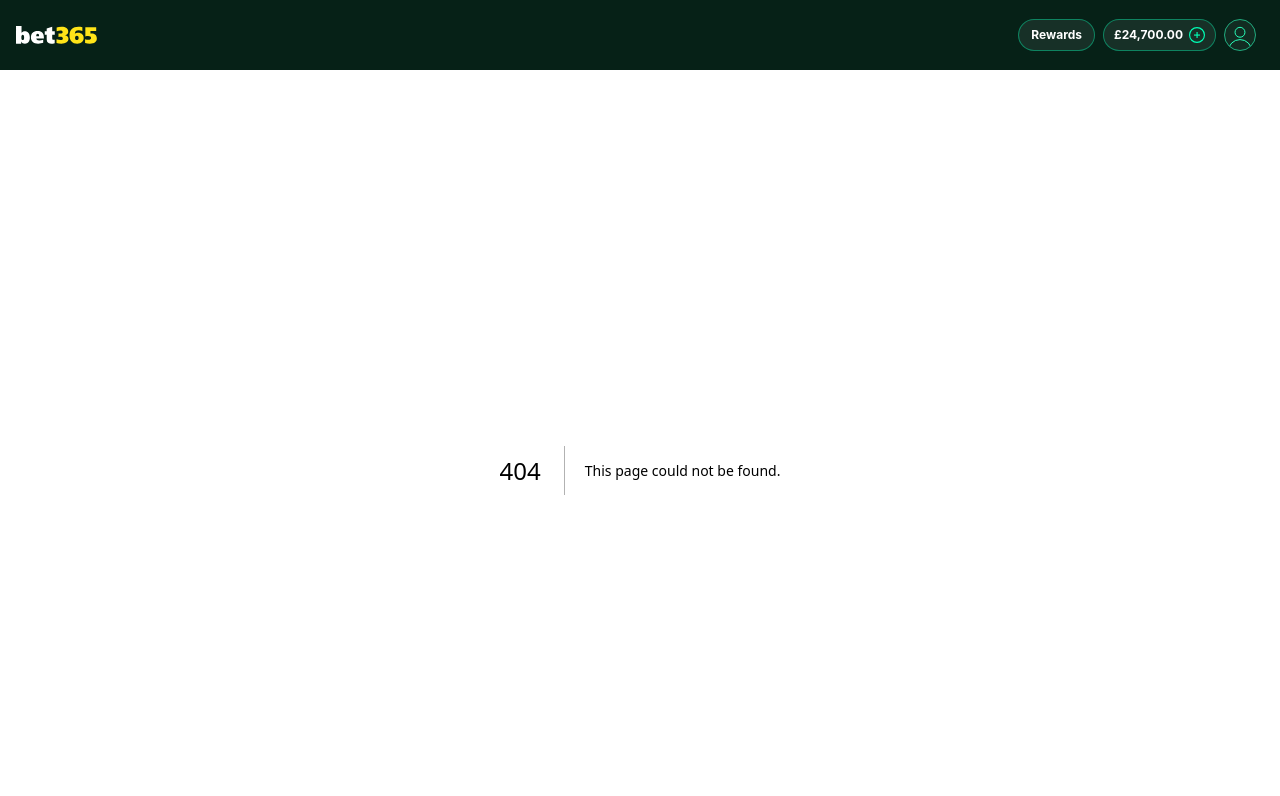
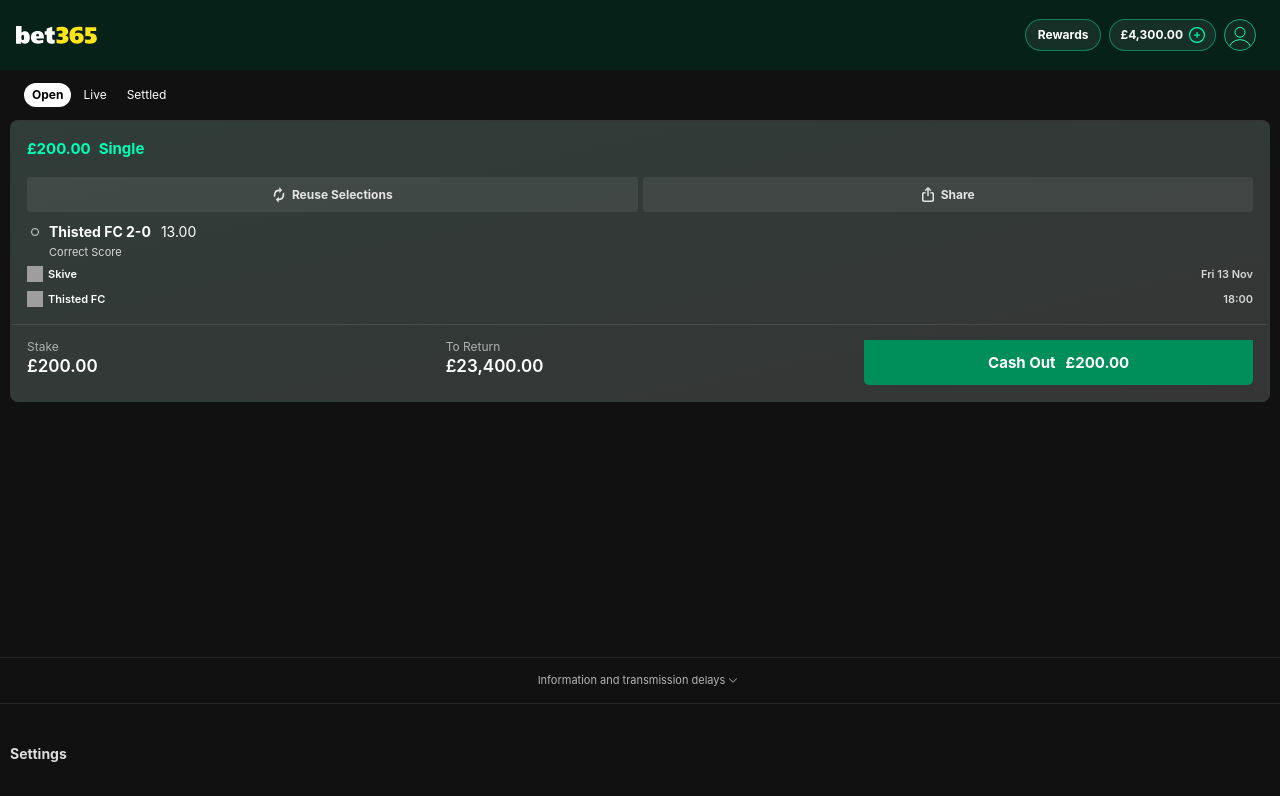
Before and after one commit to oceeboy/bet365, a Next.js app: page /cashout in a window 1280 px wide. Before the commit this address had no page. Shown: the top 796 px of the page. Built offline with nearby package versions, Linux system fonts and the light colour scheme; grey boxes are pictures that could not be loaded.

Commit message:
feat: initialize BetTicketCard state and update cashout page with new bet data structure

```diff
--- /dev/null
+++ b/app/cashout/page.tsx
@@ -0,0 +1,18 @@
+import { CashoutPage } from '@/components/cashout/cashout';
+
+type PageProps = {
+  searchParams: Promise<{
+    word?: string;
+    od?: string;
+  }>;
+};
+
+export default async function CashoutMAinPage({ searchParams }: PageProps) {
+  const { word, od } = await searchParams;
+
+  return (
+    <div className="text-white">
+      <CashoutPage word={word ?? 'Thisted FC 2-0'} />
+    </div>
+  );
+}
--- a/components/bet/bet-ticket-card.tsx
+++ b/components/bet/bet-ticket-card.tsx
@@ -169,7 +169,7 @@ export function BetTicketCard({
   bet: BetData;
   cashoutValue?: number; // live cash-out offer, only used while pending
 }) {
-  const [isOpen, setIsOpen] = useState(false);
+  const [isOpen, setIsOpen] = useState(true);
 
   const status = useMemo(() => deriveBetStatus(bet), [bet]);
   const ui = BET_STATUS_CONFIG[status];
--- /dev/null
+++ b/components/cashout/cashout.tsx
@@ -0,0 +1,82 @@
+'use client';
+import { BetTicketCard } from '@/components/bet';
+import { ControlHeaderUi } from '@/components/shared';
+import type { BetData } from '@/constants/bet';
+import { fixture, selection, team } from '@/constants/bet-data';
+import { useState } from 'react';
+
+type TabType = 'Open' | 'Live' | 'Settled';
+
+const cashout_offers: Record<string, number> = {
+  'bet-1': 200.0,
+  'bet-2': 41.5,
+  'bet-7': 18.2,
+};
+
+// 13.11.
+
+const fc_roskilde = team(
+  't25',
+  'FC Roskilde',
+  'https://content001.bet365.com/SoccerSilks/Generic_Stripes_Blue_White_Front.svg',
+);
+
+const nykobing = team(
+  't26',
+  'Nykobing',
+  'https://content001.bet365.com/SoccerSilks/Soccer_Generic_Solid_Green_Front.svg',
+);
+
+const skive = team(
+  't27',
+  'Skive',
+  'https://content001.bet365.com/SoccerSilks/Generic_Solid_Yellow_Front.svg',
+);
+
+const thisted_fc = team(
+  't28',
+  'Thisted FC',
+  'https://content001.bet365.com/SoccerSilks/Generic_Stripes_Blue_White_Front.svg',
+);
+
+export function CashoutPage({ word }: { word?: string }) {
+  const [activeTab, setActiveTab] = useState<TabType>('Open');
+
+  const bet_data: BetData =
+    // 1. every leg pending, match not started -> PENDING
+    {
+      id: 'bet-1',
+      type: 'single',
+      stake: 200,
+      returns: 23400,
+      status: 'pending',
+      selections: [
+        // selection(
+        //   's1',
+        //   `${word}`,
+        //   9,
+        //   'pending',
+        //   fixture('f1', fc_roskilde, nykobing, 'Fri 13 Nov', '18:00', 'pending', [2, 1]),
+        // ),
+        selection(
+          's2',
+          `${word}`,
+          13,
+          'pending',
+          fixture('f2', skive, thisted_fc, 'Fri 13 Nov', '18:00', 'pending', [1, 2]),
+        ),
+      ],
+    };
+
+  return (
+    <section className="  text-white">
+      {/* Pass state handlers to ControlHeaderUi */}
+      <ControlHeaderUi activeTab={activeTab} setActiveTab={setActiveTab} />
+      <div>
+        <div className="px-2.5 flex flex-col pb-[200px]">
+          <BetTicketCard bet={bet_data} cashoutValue={cashout_offers[bet_data.id]} />
+        </div>
+      </div>
+    </section>
+  );
+}
--- a/constants/bet-data.ts
+++ b/constants/bet-data.ts
@@ -6,7 +6,7 @@ import type {
   SelectionTypes,
 } from '@/constants/bet';
 
-const team = (id: string, name: string, logo = ''): Team => ({
+export const team = (id: string, name: string, logo = ''): Team => ({
   id,
   name,
   shortName: name,
@@ -17,7 +17,7 @@ const team = (id: string, name: string, logo = ''): Team => ({
   competitionIds: [],
 });
 
-const fixture = (
+export const fixture = (
   id: string,
   home: Team,
   away: Team,
@@ -36,7 +36,7 @@ const fixture = (
   status,
 });
 
-const selection = (
+export const selection = (
   id: string,
   name: string,
   odds: number,
@@ -187,28 +187,54 @@ const thisted_fc = team(
   'https://content001.bet365.com/SoccerSilks/Generic_Stripes_Blue_White_Front.svg',
 );
 
+// 17.11.26
+
+const bedford_town = team(
+  't2',
+  'Bedford Town',
+  'https://content001.bet365.com/SoccerSilks/BedfordTown_Home_Front_2627.svg',
+);
+
+const chorley = team(
+  't3',
+  'Chorley',
+  'https://content001.bet365.com/SoccerSilks/Soccer_generic_stripes_black_white_front.svg',
+);
+
+const spennymoor_town = team(
+  't4',
+  'Spennymoor Town',
+  'https://content001.bet365.com/SoccerSilks/Spennymoor_Home_Front_2627.svg',
+);
+
+const chester = team(
+  't5',
+  'Chester',
+  'https://content001.bet365.com/SoccerSilks/Soccer_Generic_Stripes_Blue_White_Front.svg',
+);
+
 export const bet_data: BetData[] = [
   // 1. every leg pending, match not started -> PENDING
   {
     id: 'bet-1',
     type: 'double',
-    stake: 200,
+    stake: 250,
     returns: 23400,
-    status: 'won',
+    status: 'pending',
     selections: [
       selection(
         's1',
-        'FC Roskilde 2-1',
+        'Draw 1-1',
         9,
-        'won',
-        fixture('f1', fc_roskilde, nykobing, 'Fri 13 Nov', '18:00', 'finished', [2, 1]),
+        'pending',
+        fixture('f1', bedford_town, chorley, 'Tue 17 Nov', '19:45', 'pending', [2, 1]),
       ),
       selection(
         's2',
-        'Thisted FC 2-1',
+        'Draw 2-2',
         13,
-        'won',
-        fixture('f2', skive, thisted_fc, 'Fri 13 Nov', '18:00', 'finished', [1, 2]),
+        'pending',
+        fixture('f2', spennymoor_town, chester, 'Tue 17 Nov', '19:45', 'pending', [1, 2]),
       ),
     ],
   },
@@ -391,7 +417,7 @@ export const bet_data: BetData[] = [
 
 // live cash-out offers keyed by bet id (comes from your odds/cashout service, not BetData)
 export const cashout_offers: Record<string, number> = {
-  'bet-1': 200.0,
+  'bet-1': 250.0,
   'bet-2': 41.5,
   'bet-7': 18.2,
 };
--- a/constants/profile-data.ts
+++ b/constants/profile-data.ts
@@ -1,6 +1,6 @@
 export const profile_data = {
   name: 'Waddypicks7878',
-  balance: 1300 + 23400,
-  withdrawable: 1300 + 23400,
+  balance: 4300,
+  withdrawable: 4300,
   betCredits: 0,
 };
```
